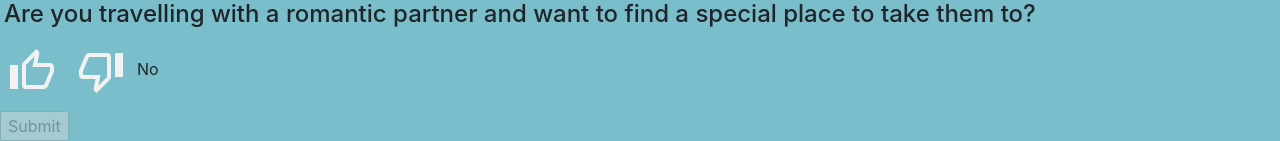
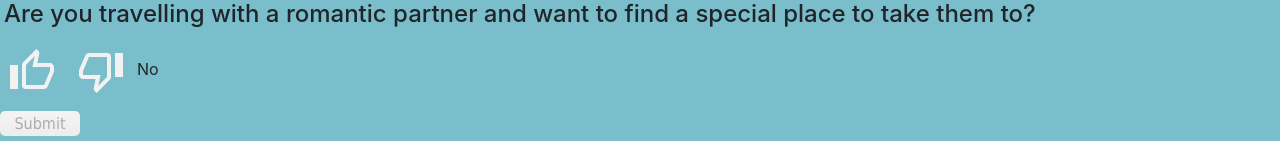
Before and after one commit to Hupperich-Manuel/Smart_Tourism, a Django app: page /polls/ in a window 1280 px wide. Shown: the part 1812-1953 px from the top of the page. Run offline with Django 4.2, Linux system fonts and the light colour scheme; the visitor is signed in with stand-in values (Sample User, id 1); some libraries are stand-ins or nearby versions.

Commit message:
changed the style of html

```diff
--- a/home/templates/home/main.html
+++ b/home/templates/home/main.html
@@ -7,6 +7,7 @@
 	<link rel="stylesheet" href="https://stackpath.bootstrapcdn.com/bootstrap/4.3.1/css/bootstrap.min.css" integrity="sha384-ggOyR0iXCbMQv3Xipma34MD+dH/1fQ784/j6cY/iJTQUOhcWr7x9JvoRxT2MZw1T" crossorigin="anonymous">
 
 	<link rel="stylesheet" type="text/css" href="{% static '/css/mainstyle.css' %}">
+	<link rel="stylesheet" type="text/css" href="{% static '/css/index_style.css' %}">
 
 </head>
 <body>
--- a/polls/templates/polls/index.html
+++ b/polls/templates/polls/index.html
@@ -12,7 +12,7 @@
         html {
             margin: 0;
             padding: 0;
-            height: 130%;
+            height: 140% !important;
             background: #7abecc !important;
         }
     </style>
--- a/static/css/index_style.css
+++ b/static/css/index_style.css
@@ -226,3 +226,27 @@ footer p {
     width: 400px;
   }
 }
+
+input[type=submit] {
+  border-radius: 5px;
+  border: 0;
+  width: 80px;
+  height:25px;
+  font-family: Tahoma;
+  background: #f4f4f4;
+  /* Old browsers */
+  background: -moz-linear-gradient(top, #f4f4f4 1%, #ededed 100%);
+  /* FF3.6+ */
+  background: -webkit-gradient(linear, left top, left bottom, color-stop(1%, #f4f4f4), color-stop(100%, #ededed));
+  /* Chrome,Safari4+ */
+  background: -webkit-linear-gradient(top, #f4f4f4 1%, #ededed 100%);
+  /* Chrome10+,Safari5.1+ */
+  background: -o-linear-gradient(top, #f4f4f4 1%, #ededed 100%);
+  /* Opera 11.10+ */
+  background: -ms-linear-gradient(top, #f4f4f4 1%, #ededed 100%);
+  /* IE10+ */
+  background: linear-gradient(to bottom, #f4f4f4 1%, #ededed 100%);
+  /* W3C */
+  filter: progid:DXImageTransform.Microsoft.gradient(startColorstr='#f4f4f4', endColorstr='#ededed', GradientType=0);
+  /* IE6-9 */
+}
```
Also changed, not shown: polls/templates/polls/map.html (+6 -6 lines).
